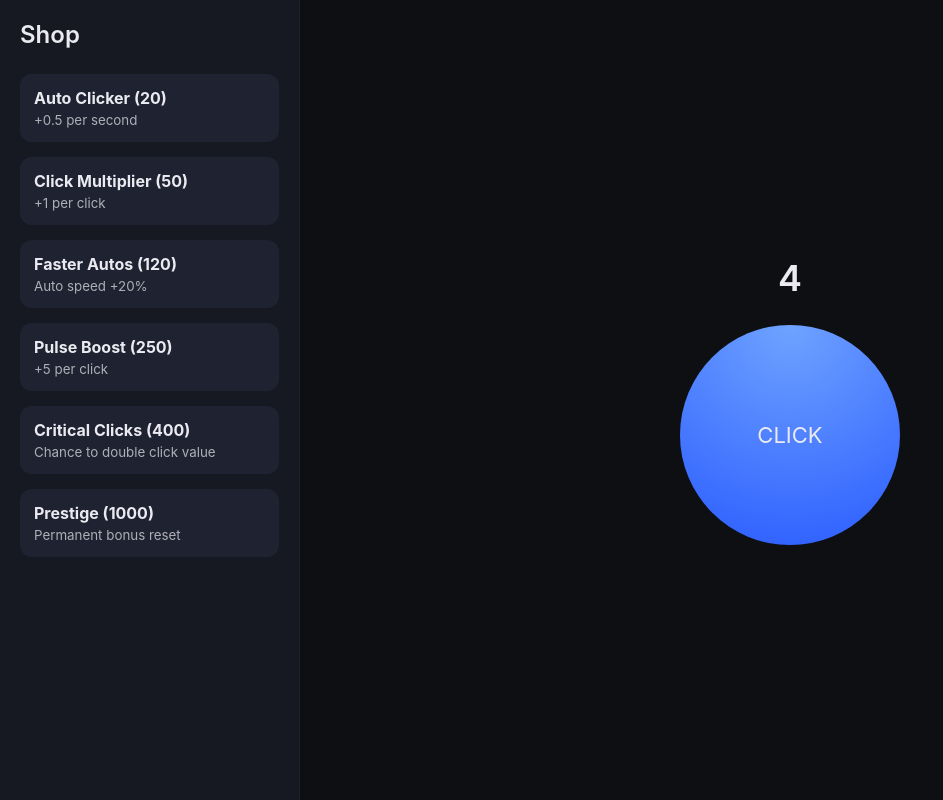
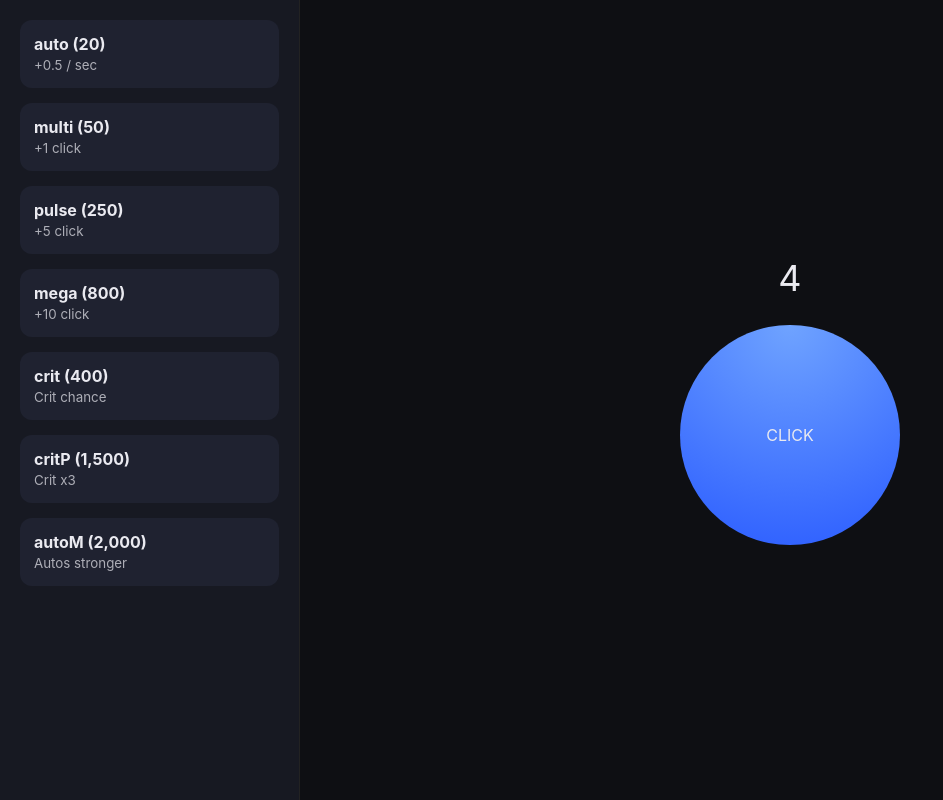
Before and after one commit to walshjayson720-rgbrayloguss/Circle-Clicker, a plain HTML site: page index.html in a window 1280 px wide. Both pictures are taken after a click on the element "CLICK". Shown: the whole page, without its empty margins (0-943 px from the left). Drawn offline with Linux system fonts and the light colour scheme.

Commit message:
Update index.html

```diff
--- a/index.html
+++ b/index.html
@@ -6,16 +6,15 @@
 <meta name="viewport" content="width=device-width, initial-scale=1">
 
 <style>
-:root {
+:root{
   --bg:#0e0f13;
   --panel:#171922;
-  --accent:#4f8cff;
   --text:#eaeaf0;
 }
 
-* { box-sizing:border-box; user-select:none; }
+*{box-sizing:border-box;user-select:none}
 
-body {
+body{
   margin:0;
   height:100vh;
   display:flex;
@@ -25,7 +24,7 @@ body {
 }
 
 /* SHOP */
-#shop {
+#shop{
   width:300px;
   background:var(--panel);
   padding:20px;
@@ -35,36 +34,24 @@ body {
   border-right:1px solid #222;
 }
 
-#shop h2 {
-  margin:0 0 10px;
-  font-weight:600;
-}
-
-.upgrade {
+.upgrade{
   background:#1f2230;
   padding:14px;
   border-radius:12px;
   cursor:pointer;
-  transition:background .2s, transform .15s;
+  transition:.2s;
 }
 
-.upgrade:hover {
-  background:#2a2e42;
-  transform:translateY(-2px);
-}
+.upgrade.affordable{ box-shadow:0 0 12px rgba(80,200,255,.6); }
+.upgrade.denied{ background:#402020; }
 
-.upgrade strong {
-  display:block;
-}
+.upgrade:hover{ background:#2a2e42; }
 
-.upgrade small {
-  display:block;
-  opacity:.7;
-  margin-top:4px;
-}
+.upgrade strong{ display:block; }
+.upgrade small{ opacity:.7; }
 
 /* GAME */
-#game {
+#game{
   flex:1;
   display:flex;
   flex-direction:column;
@@ -72,15 +59,11 @@ body {
   justify-content:center;
   gap:25px;
   position:relative;
-  overflow:hidden;
 }
 
-#count {
-  font-size:36px;
-  font-weight:600;
-}
+#count{ font-size:36px; }
 
-#circle {
+#circle{
   width:220px;
   height:220px;
   border-radius:50%;
@@ -88,61 +71,45 @@ body {
   display:flex;
   align-items:center;
   justify-content:center;
-  font-size:22px;
   cursor:pointer;
-  transition:transform .4s ease;
+  transition:transform .4s;
 }
 
 /* PARTICLES */
-.particle {
+.particle{
   position:absolute;
   pointer-events:none;
-  color:white;
-  font-size:14px;
-  animation: float .8s forwards;
+  animation:float .8s forwards;
 }
 
-@keyframes float {
-  to {
-    transform:translateY(-40px);
-    opacity:0;
-  }
+@keyframes float{
+  to{ transform:translateY(-40px); opacity:0; }
 }
 </style>
 </head>
 <body>
 
 <div id="shop">
-  <h2>Shop</h2>
-
-  <div class="upgrade" onclick="buyAuto()">
-    <strong id="autoTitle"></strong>
-    <small>+0.5 per second</small>
+  <div class="upgrade" onclick="buy(auto)">
+    <strong id="autoT"></strong><small>+0.5 / sec</small>
   </div>
-
-  <div class="upgrade" onclick="buyMulti()">
-    <strong id="multiTitle"></strong>
-    <small>+1 per click</small>
+  <div class="upgrade" onclick="buy(multi)">
+    <strong id="multiT"></strong><small>+1 click</small>
   </div>
-
-  <div class="upgrade" onclick="buyFaster()">
-    <strong id="speedTitle"></strong>
-    <small>Auto speed +20%</small>
+  <div class="upgrade" onclick="buy(pulse)">
+    <strong id="pulseT"></strong><small>+5 click</small>
   </div>
-
-  <div class="upgrade" onclick="buyPulse()">
-    <strong id="pulseTitle"></strong>
-    <small>+5 per click</small>
+  <div class="upgrade" onclick="buy(mega)">
+    <strong id="megaT"></strong><small>+10 click</small>
   </div>
-
-  <div class="upgrade" onclick="buyCrit()">
-    <strong id="critTitle"></strong>
-    <small>Chance to double click value</small>
+  <div class="upgrade" onclick="buy(crit)">
+    <strong id="critT"></strong><small>Crit chance</small>
   </div>
-
-  <div class="upgrade" onclick="prestige()">
-    <strong>Prestige (1000)</strong>
-    <small>Permanent bonus reset</small>
+  <div class="upgrade" onclick="buy(critPower)">
+    <strong id="critPT"></strong><small>Crit x3</small>
+  </div>
+  <div class="upgrade" onclick="buy(autoMulti)">
+    <strong id="autoMT"></strong><small>Autos stronger</small>
   </div>
 </div>
 
@@ -152,147 +119,83 @@ body {
 </div>
 
 <script>
-/* ELEMENTS */
-const countEl = document.getElementById("count");
-const circle = document.getElementById("circle");
-
-const autoTitle  = document.getElementById("autoTitle");
-const multiTitle = document.getElementById("multiTitle");
-const speedTitle = document.getElementById("speedTitle");
-const pulseTitle = document.getElementById("pulseTitle");
-const critTitle  = document.getElementById("critTitle");
-
-/* GAME STATE */
-let points=0, perClick=1, autoRate=0.5, autoSpeed=1000;
-let pulseBonus=0, critChance=0, prestigeBonus=1;
-
-let autoCost=20, multiCost=50, speedCost=120, pulseCost=250, critCost=400;
-
-/* LOAD */
-if(localStorage.save){
-  Object.assign(window, JSON.parse(localStorage.save));
+/* FORMAT NUMBERS */
+function format(n){
+  if(n < 1e6) return Math.floor(n).toLocaleString();
+  const u=["","K","M","B","T","Qa","Qi"];
+  let i=Math.floor(Math.log10(n)/3);
+  return (n/10**(i*3)).toFixed(2)+u[i];
 }
 
-/* SAVE */
-function save(){
-  localStorage.save = JSON.stringify({
-    points, perClick, autoRate, autoSpeed,
-    pulseBonus, critChance, prestigeBonus,
-    autoCost, multiCost, speedCost, pulseCost, critCost
+/* STATE */
+let points=0, perClick=1, autoRate=.5;
+let critChance=0, critMult=2, autoMult=1;
+
+/* UPGRADES */
+const auto={cost:20, buy(){autoRate+=.5;this.cost*=1.6}};
+const multi={cost:50, buy(){perClick+=1;this.cost*=1.7}};
+const pulse={cost:250,buy(){perClick+=5;this.cost*=2}};
+const mega={cost:800,buy(){perClick+=10;this.cost*=2.2}};
+const crit={cost:400,buy(){critChance+=.05;this.cost*=2}};
+const critPower={cost:1500,buy(){critMult=3;this.cost*=3}};
+const autoMulti={cost:2000,buy(){autoMult+=.5;this.cost*=2.5}};
+
+const upgrades=[auto,multi,pulse,mega,crit,critPower,autoMulti];
+const titles=[
+  autoT,multiT,pulseT,megaT,critT,critPT,autoMT
+];
+
+/* UPDATE */
+function update(){
+  count.textContent=format(points);
+  upgrades.forEach((u,i)=>{
+    titles[i].textContent=`${titles[i].id.replace("T","")} (${format(u.cost)})`;
+    titles[i].parentElement.classList.toggle("affordable",points>=u.cost);
   });
 }
 
-/* UPDATE */
-function update(){
-  countEl.textContent = Math.floor(points);
-  autoTitle.textContent  = `Auto Clicker (${autoCost})`;
-  multiTitle.textContent = `Click Multiplier (${multiCost})`;
-  speedTitle.textContent = `Faster Autos (${speedCost})`;
-  pulseTitle.textContent = `Pulse Boost (${pulseCost})`;
-  critTitle.textContent  = `Critical Clicks (${critCost})`;
-  save();
+/* BUY */
+function buy(u){
+  if(points<u.cost){
+    event.currentTarget.classList.add("denied");
+    setTimeout(()=>event.currentTarget.classList.remove("denied"),150);
+    return;
+  }
+  points-=u.cost;
+  u.buy();
+  update();
 }
 
 /* CLICK */
-circle.onclick = e => {
-  let gain=(perClick+pulseBonus)*prestigeBonus;
-  if(Math.random()<critChance) gain*=2;
+circle.onclick=e=>{
+  let gain=perClick;
+  if(Math.random()<critChance) gain*=critMult;
   points+=gain;
-  animateCircle();
-  particle("+"+Math.floor(gain),e.clientX,e.clientY);
+  animate();
+  particle("+"+format(gain),e.clientX,e.clientY);
   update();
 };
 
-function animateCircle(){
-  circle.style.transform="scale(1.15)";
-  setTimeout(()=>{
-    circle.style.transform="scale(1)";
-    setTimeout(()=>{
-      circle.style.transform="scale(1.2)";
-      setTimeout(()=>circle.style.transform="scale(1)",400);
-    },50);
-  },400);
+function animate(){
+  circle.style.transform="scale(1.2)";
+  setTimeout(()=>circle.style.transform="scale(1)",400);
 }
 
-function particle(text,x,y){
+function particle(t,x,y){
   const p=document.createElement("div");
   p.className="particle";
-  p.textContent=text;
+  p.textContent=t;
   p.style.left=x+"px";
   p.style.top=y+"px";
-  document.body.appendChild(p);
+  game.appendChild(p);
   setTimeout(()=>p.remove(),800);
 }
 
-/* AUTO LOOP */
-let autoLoop=setInterval(()=>{
-  points+=autoRate*prestigeBonus;
+/* AUTO */
+setInterval(()=>{
+  points+=autoRate*autoMult;
   update();
-},autoSpeed);
-
-/* UPGRADES */
-function buyAuto(){
-  if(points<autoCost)return;
-  points-=autoCost;
-  autoRate+=0.5;
-  autoCost=Math.floor(autoCost*1.6);
-  update();
-}
-
-function buyMulti(){
-  if(points<multiCost)return;
-  points-=multiCost;
-  perClick++;
-  multiCost=Math.floor(multiCost*1.7);
-  update();
-}
-
-function buyFaster(){
-  if(points<speedCost)return;
-  points-=speedCost;
-  autoSpeed*=0.8;
-  clearInterval(autoLoop);
-  autoLoop=setInterval(()=>{
-    points+=autoRate*prestigeBonus;
-    update();
-  },autoSpeed);
-  speedCost=Math.floor(speedCost*1.8);
-  update();
-}
-
-function buyPulse(){
-  if(points<pulseCost)return;
-  points-=pulseCost;
-  pulseBonus+=5;
-  pulseCost=Math.floor(pulseCost*2);
-  update();
-}
-
-function buyCrit(){
-  if(points<critCost)return;
-  points-=critCost;
-  critChance+=0.05;
-  critCost=Math.floor(critCost*2);
-  update();
-}
-
-/* PRESTIGE */
-function prestige(){
-  if(points<1000)return;
-  prestigeBonus+=0.5;
-  points=0;
-  perClick=1;
-  autoRate=0.5;
-  pulseBonus=0;
-  critChance=0;
-  autoSpeed=1000;
-  clearInterval(autoLoop);
-  autoLoop=setInterval(()=>{
-    points+=autoRate*prestigeBonus;
-    update();
-  },autoSpeed);
-  update();
-}
+},1000);
 
 update();
 </script>
```
